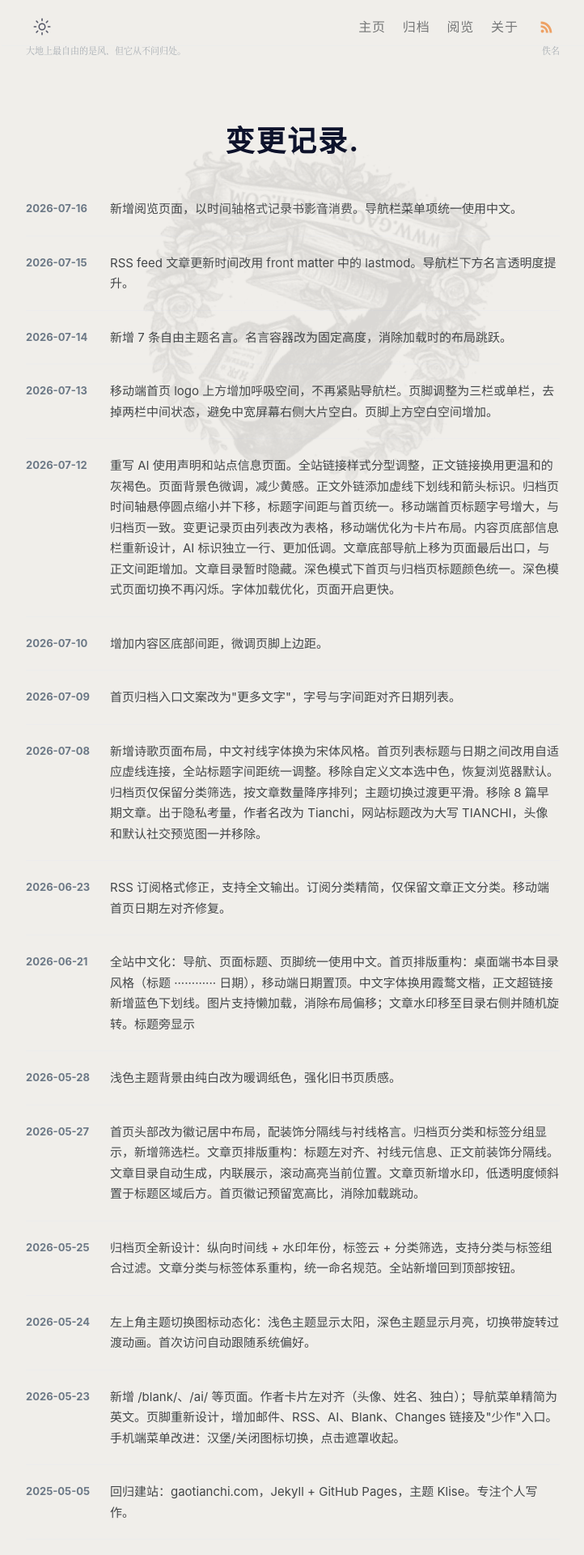
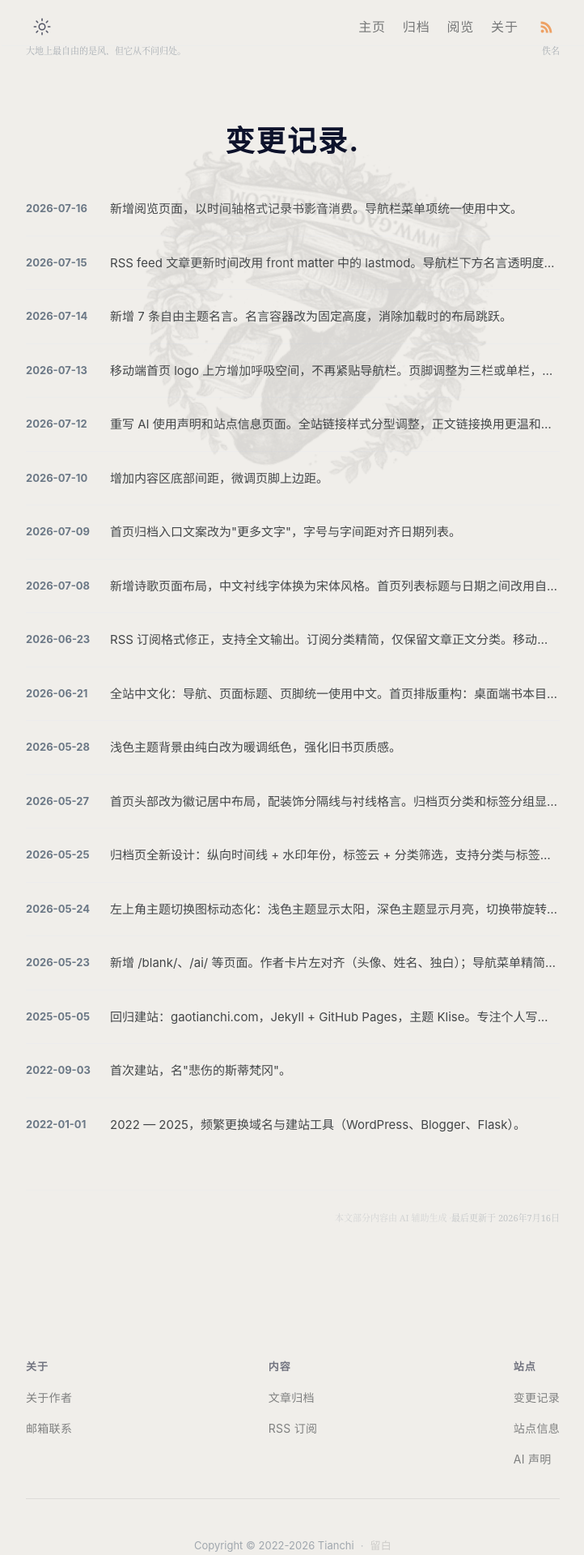
Before and after one commit to gaotianchi/gaotianchi.github.io, a Jekyll site: the page built from _pages/changelog.html, in a window 1280 px wide. Shown: the top 1920 px of the page at 81% size, without its empty margins (278-1000 px from the left). Built offline with Jekyll 4.4.1, drawn with Linux system fonts in a browser that asks for light colours.

Commit message:
feat: changelog 条目默认单行截断，点击展开
- 长描述默认单行显示，尾部省略号截断
- 仅溢出条目可点击，hover 半透明提示
- 点击切换展开/收起

Co-Authored-By: Claude Fable 5 <noreply@anthropic.com>

```diff
--- a/_sass/components/_changelog.scss
+++ b/_sass/components/_changelog.scss
@@ -28,6 +28,23 @@
 .changelog-item-desc {
   font-size: 0.9375rem;
   line-height: 1.7;
+  overflow: hidden;
+  text-overflow: ellipsis;
+  white-space: nowrap;
+
+  &.truncatable {
+    cursor: pointer;
+    user-select: none;
+
+    &:hover {
+      opacity: 0.7;
+    }
+  }
+
+  &.expanded {
+    white-space: normal;
+    overflow: visible;
+  }
 }
 
 @include media-query($on-mobile) {
--- a/assets/js/main.js
+++ b/assets/js/main.js
@@ -221,6 +221,16 @@
       })();
     }
 
+    // Changelog — click to expand/collapse truncated descriptions
+    document.querySelectorAll('.changelog-item-desc').forEach(function(desc) {
+      if (desc.scrollWidth > desc.clientWidth) {
+        desc.classList.add('truncatable');
+        desc.addEventListener('click', function() {
+          this.classList.toggle('expanded');
+        });
+      }
+    });
+
     // Random quote — replace placeholder with random text
     if (document.getElementById('footer-quote')) {
       var dataScript = document.getElementById('footer-quotes-data');
```
